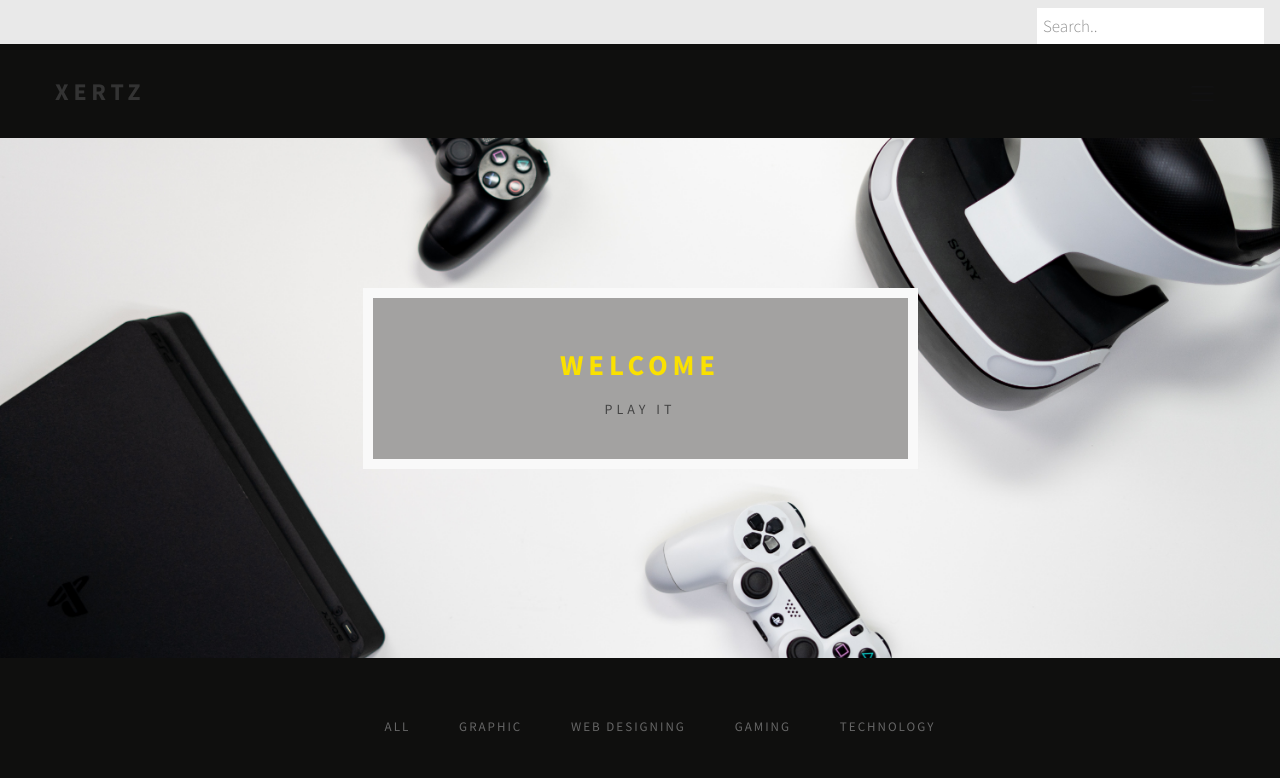
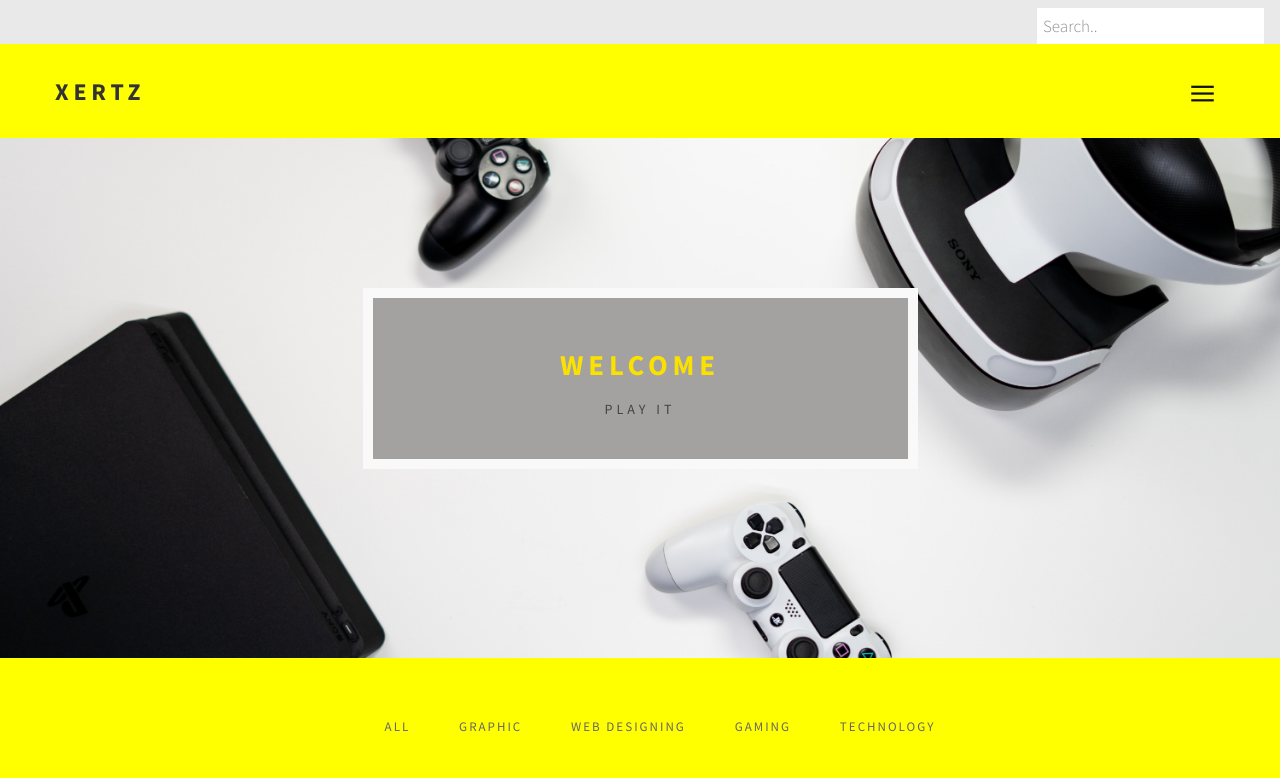
Before and after one commit to UditRoshan/xertz.github.io, a plain HTML site: page index.html in a window 1280 px wide. Shown: the top 778 px of the page. Drawn offline with nearby package versions, Linux system fonts and the light colour scheme; some packages are replaced by stand-ins of ours; grey boxes are pictures that could not be loaded; files whose address does not match are found by name.

Commit message:
Update style.css

```diff
--- a/css/style.css
+++ b/css/style.css
@@ -9,7 +9,7 @@ http://www.tooplate.com/view/2082-pure-mix
 /* Body
 ------------------------------------- */
 body {
-		background: rgb(15, 15, 14);
+		background: rgb(255, 255, 0);
     font-family: 'Source Sans Pro', sans-serif;
     font-style: normal;
     font-weight: 300;
```
